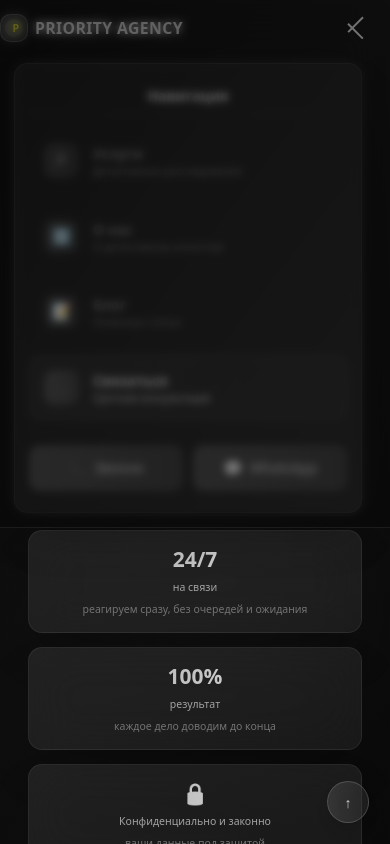
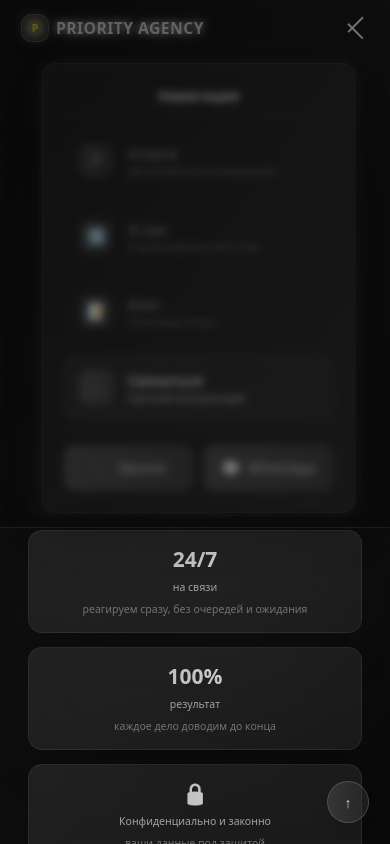
Before and after one commit to agrsky13/Priority-Agency, a React (Vite) app: page / in a window 390 px wide. Both pictures are taken after a click on the button "Toggle menu". Shown: the top 844 px of the page. Built offline with nearby package versions, Linux system fonts and the light colour scheme.

Commit message:
Fix logo alignment and improve mobile padding
- Fixed P letter centering in logo (removed ml-1)
- Increased mobile padding in header and footer
- Improved mobile menu spacing
- Enhanced mobile user experience

```diff
--- a/components/Footer.tsx
+++ b/components/Footer.tsx
@@ -10,7 +10,7 @@ export function Footer() {
       {/* Subtle texture */}
       <div className="absolute inset-0 bg-gradient-to-t from-neutral-950 to-neutral-900"></div>
 
-      <div className="container pl-0 pr-4 relative z-10">
+      <div className="container pl-6 md:pl-0 pr-4 relative z-10">
         <div className="grid grid-cols-1 sm:grid-cols-2 lg:grid-cols-4 gap-6 md:gap-8 mb-8 md:mb-12">
           {/* Brand */}
           <div className="sm:col-span-2">
@@ -170,7 +170,7 @@ export function Footer() {
         </div>
 
         {/* Bottom */}
-        <div className="border-t border-neutral-400/10 pt-6 md:pt-8 text-center">
+        <div className="border-t border-neutral-400/10 pt-6 md:pt-8 text-center px-6 md:px-0">
           <p className="text-neutral-500 mb-2 text-sm md:text-base">
             © 2024 PRIORITY AGENCY. Все права защищены.
           </p>
--- a/components/Header.tsx
+++ b/components/Header.tsx
@@ -43,7 +43,7 @@ export function Header({ currentPage, setCurrentPage }: HeaderProps) {
         ? 'backdrop-blur-xl bg-neutral-950/40 border-b border-neutral-400/20 shadow-2xl'
         : 'backdrop-blur-xl bg-neutral-950/20 border-b border-neutral-400/10'
     }`}>
-      <nav className="container pl-0 pr-4 lg:pr-8">
+      <nav className="container pl-6 md:pl-0 pr-4 lg:pr-8">
         <div className="flex items-center justify-between h-16 md:h-20">
           <div className="flex items-center ml-0">
             <button
@@ -55,7 +55,7 @@ export function Header({ currentPage, setCurrentPage }: HeaderProps) {
               }`}>
                 <div className="w-full h-full flex items-center justify-center">
                   <div className="w-5 h-5 md:w-6 md:h-6 bg-gradient-to-br from-neutral-400/20 to-neutral-500/20 rounded-full flex items-center justify-center">
-                    <span className="text-xs md:text-sm font-bold text-center leading-none ml-1">P</span>
+                    <span className="text-xs md:text-sm font-bold text-center leading-none">P</span>
                   </div>
                 </div>
               </div>
@@ -119,7 +119,7 @@ export function Header({ currentPage, setCurrentPage }: HeaderProps) {
 
         {/* Enhanced Mobile Navigation */}
         <div className={`md:hidden transition-all duration-300 ease-in-out ${isOpen ? 'max-h-screen opacity-100' : 'max-h-0 opacity-0 overflow-hidden'}`}>
-          <div className="px-4 pt-4 pb-6 space-y-3 bg-gradient-to-br from-neutral-900/95 to-neutral-800/95 backdrop-blur-xl border border-neutral-400/20 rounded-2xl mt-2 shadow-2xl m-4">
+          <div className="px-6 pt-4 pb-6 space-y-3 bg-gradient-to-br from-neutral-900/95 to-neutral-800/95 backdrop-blur-xl border border-neutral-400/20 rounded-2xl mt-2 shadow-2xl mx-6 mb-4">
 
             {/* Mobile menu header */}
             <div className="text-center py-2 mb-4 border-b border-neutral-400/10">
--- a/components/MobileCompactFooter.tsx
+++ b/components/MobileCompactFooter.tsx
@@ -8,10 +8,10 @@ export function MobileCompactFooter() {
               <span className="text-white font-bold text-sm">V</span>
             </div>
             <div>
-              <h3 className="text-base font-bold text-white tracking-wide text-left">
+              <h3 className="text-base font-bold text-white tracking-wide text-center">
                 VIDAL AGENCY
               </h3>
-              <p className="text-gray-400 text-sm text-left">Детективные услуги</p>
+              <p className="text-gray-400 text-sm text-center">Детективные услуги</p>
             </div>
           </div>
 
```
